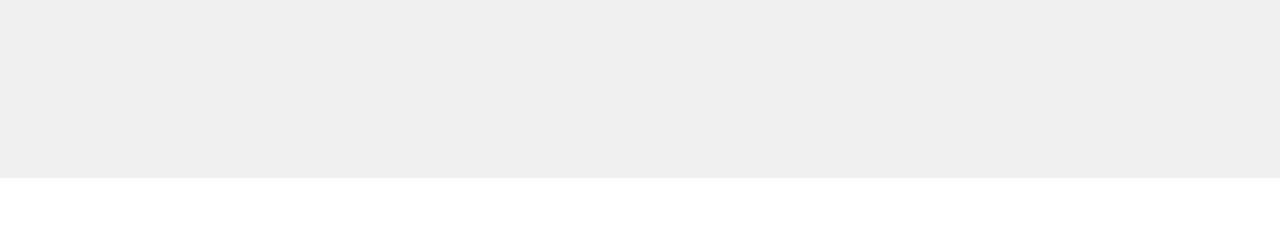
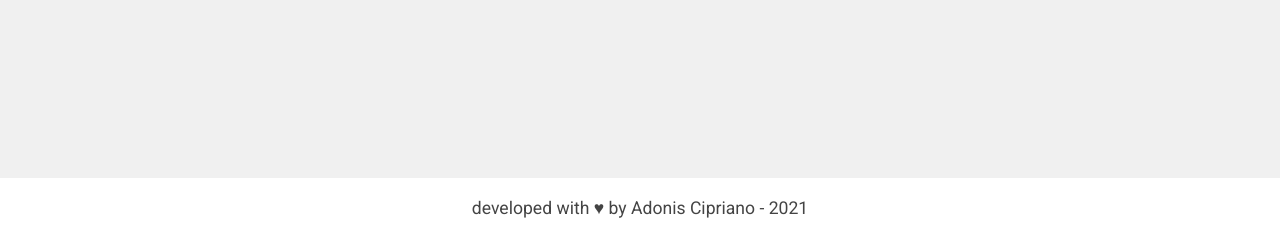
Before and after one commit to adoniscs/php7completo-cod3r, a PHP site: page / in a window 1280 px wide. Shown: the part 562-800 px from the top of the page. Run offline with PHP 8.4, Linux system fonts and the light colour scheme.

Commit message:
rodape finalizado

```diff
--- a/assets/style.css
+++ b/assets/style.css
@@ -43,7 +43,13 @@ body {
     padding: 20px;
 }
 
-.radape {
+.rodape {
     grid-area: rodape;
     background-color: #fff;
+    display: flex;
+    justify-content: center;
+    align-items: center;
+    font-size: 1.1rem;
+    padding: 20px;
+    color: #444;
 }
--- a/index.html
+++ b/index.html
@@ -19,7 +19,7 @@
 
     </main>
     <footer class="rodape">
-
+        developed with &hearts; by Adonis Cipriano - 2021
     </footer>
 
 </body>
```
